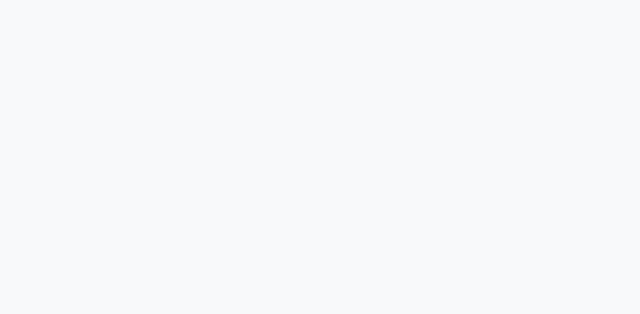
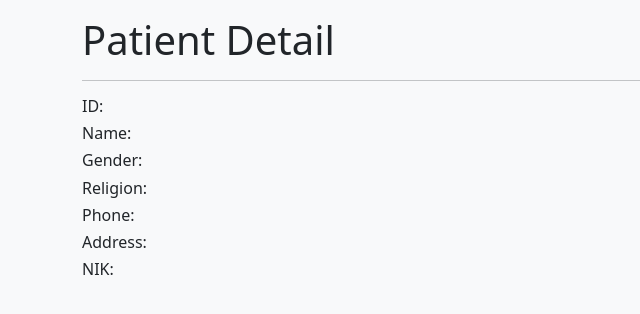
Before and after one commit to Agiff/sei-care, a Vue app in the folder client/: page /1 in a window 1280 px wide. Before the commit this address had no page. Shown: the top 314 px of the page, without its empty margins (0-640 px from the left). Built offline with nearby package versions, Linux system fonts and the light colour scheme; no server answers.

Commit message:
featL implement basic detail page

```diff
--- a/client/src/pages/HomePage.vue
+++ b/client/src/pages/HomePage.vue
@@ -45,7 +45,7 @@
             <td class="align-middle">{{ patient.address }}</td>
             <td class="align-middle">{{ patient.nik }}</td>
             <td class="align-middle">
-              <button type="button" class="btn btn-primary my-2">See Details</button>
+              <button type="button" class="btn btn-primary my-2" @click="$router.push(`/${patient.id}`)">See Details</button>
               <button type="button" class="btn btn-success my-2 mx-2">Edit</button>
               <button type="button" class="btn btn-danger my-2">Delete</button>
             </td>
--- /dev/null
+++ b/client/src/pages/PatientDetailPage.vue
@@ -0,0 +1,33 @@
+<script>
+  import { mapActions, mapState } from 'pinia';
+  import { usePatientStore } from '../stores/patient';
+
+  export default {
+    name: 'PatientDetailPage',
+    computed: {
+      ...mapState(usePatientStore, ['patientDetail'])
+    },
+    methods: {
+      ...mapActions(usePatientStore, ['fetchPatientDetail'])
+    },
+    created() {
+      this.fetchPatientDetail(this.$route.params.id);
+    }
+  }
+</script>
+
+<template>
+  <div class="container pt-3">
+    <h1>Patient Detail</h1>
+    <hr>
+    <div>
+      <h6>ID: {{ patientDetail.id }}</h6>
+      <h6>Name: {{ patientDetail.name }}</h6>
+      <h6>Gender: {{ patientDetail.sex }}</h6>
+      <h6>Religion: {{ patientDetail.religion }}</h6>
+      <h6>Phone: {{ patientDetail.phone }}</h6>
+      <h6>Address: {{ patientDetail.address }}</h6>
+      <h6>NIK: {{ patientDetail.nik }}</h6>
+    </div>
+  </div>
+</template>
--- a/client/src/router/index.js
+++ b/client/src/router/index.js
@@ -1,5 +1,6 @@
 import { createRouter, createWebHistory } from 'vue-router';
 import HomePage from '../pages/HomePage.vue';
+import PatientDetailPage from '../pages/PatientDetailPage.vue';
 
 const router = createRouter({
   history: createWebHistory(import.meta.env.BASE_URL),
@@ -9,6 +10,11 @@ const router = createRouter({
       name: 'home',
       component: HomePage
     },
+    {
+      path: '/:id',
+      name: 'patienDetail',
+      component: PatientDetailPage
+    },
   ]
 })
 
--- a/client/src/stores/patient.js
+++ b/client/src/stores/patient.js
@@ -4,7 +4,8 @@ import axios from 'axios';
 export const usePatientStore = defineStore('patient', {
   state: () => ({
     baseUrl: 'http://localhost:8000',
-    patients: []
+    patients: [],
+    patientDetail : {}
   }),
   getters: {
     doubleCount: (state) => state.count * 2,
@@ -12,8 +13,16 @@ export const usePatientStore = defineStore('patient', {
   actions: {
     async fetchPatients() {
       try {
-        const { data } = await axios.get(this.baseUrl + '/patients/api');
+        const { data } = await axios.get(`${this.baseUrl}/patients/api`);
         this.patients = data.result;
+      } catch (error) {
+        console.log(error);
+      }
+    },
+    async fetchPatientDetail(id) {
+      try {
+        const { data } = await axios.get(`${this.baseUrl}/patients/api/${id}`);
+        this.patientDetail = data.result;
       } catch (error) {
         console.log(error);
       }
```
